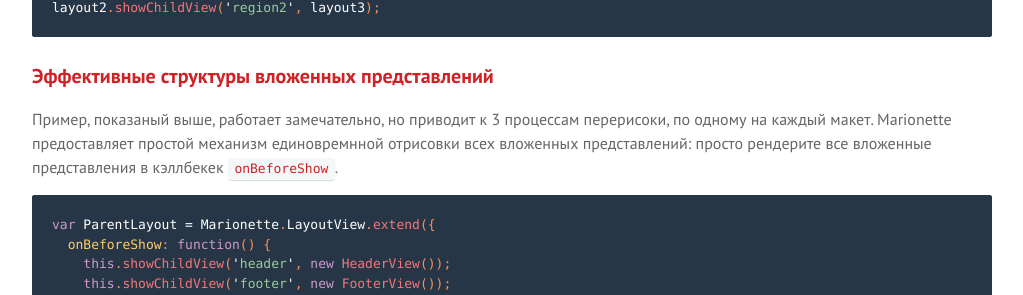
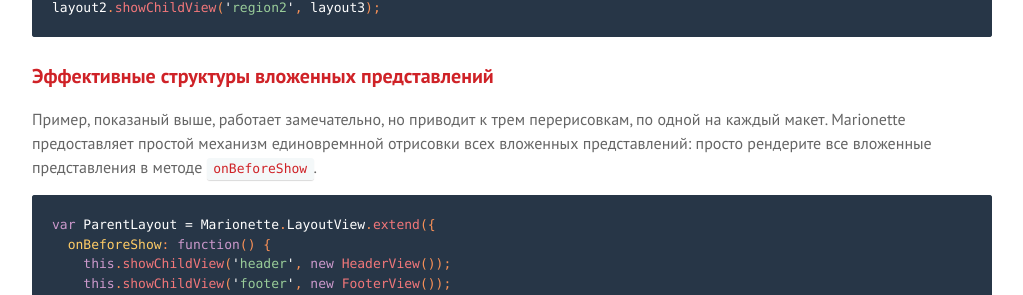
Before and after one commit to sadcitizen/marionettejs.ru, a Jekyll site: the page built from _posts/2014-05-01-layoutview.md, in a window 1280 px wide and 900 px high, scrolled down 6435 px. Shown: the part 151-446 px from the top of the window, without its empty margins (128-1151 px from the left). Built offline with Jekyll 4.4.1, drawn with Linux system fonts in a browser that asks for light colours; some web fonts are replaced; Markdown is read by kramdown in place of the engine named in the settings; some of the changed text lies outside the part shown.

Commit message:
update ru/LayoutView

````diff
--- a/_includes/translation/ru/marionette.layoutview.md
+++ b/_includes/translation/ru/marionette.layoutview.md
@@ -310,9 +301,9 @@ layout2.showChildView('region2', layout3);
 
 ### <a name="efficient-nested-view-structures"></a> Эффективные структуры вложенных представлений
 
-Пример, показаный выше, работает замечательно, но приводит к 3 процессам перерисоки, по одному на каждый макет.
+Пример, показаный выше, работает замечательно, но приводит к трем  перерисовкам, по одной на каждый макет.
 Marionette предоставляет простой механизм единовремнной отрисовки всех вложенных представлений: просто рендерите все
-вложенные представления  в кэллбекек `onBeforeShow`.
+вложенные представления в методе `onBeforeShow`.
 
 ```js
 var ParentLayout = Marionette.LayoutView.extend({
````
Also changed, not shown: other parts of _includes/translation/ru/marionette.layoutview.md (+6 -15 lines).
